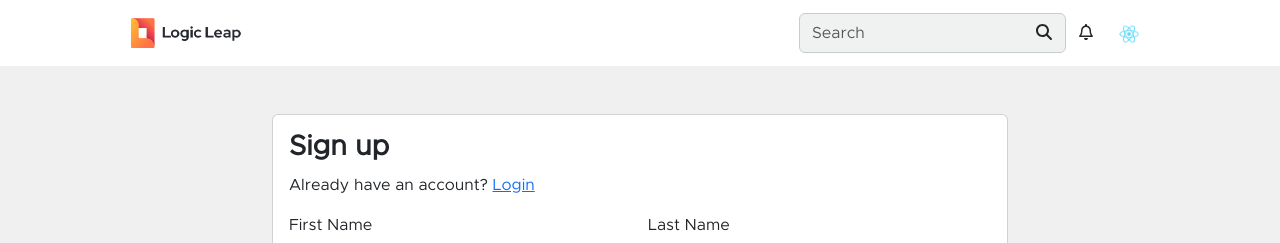
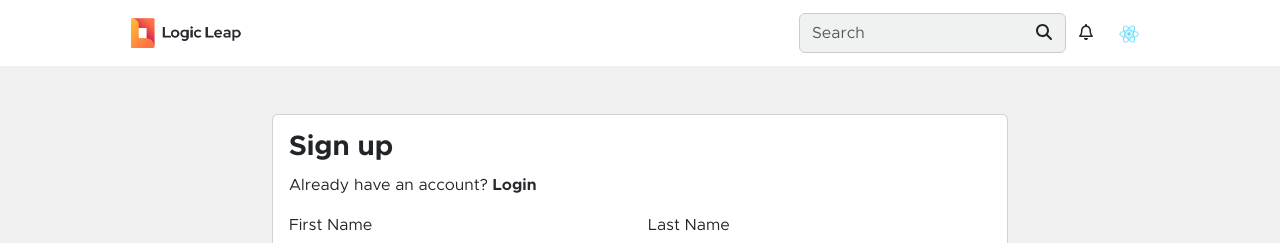
Before and after one commit to lRenasui/Logic-Leap, a React (Create React App) app in the folder frontend/: page /signup in a window 1280 px wide. Shown: the top 243 px of the page. Built offline with nearby package versions, Linux system fonts and the light colour scheme.

Commit message:
arrumando links

```diff
--- a/frontend/src/App.css
+++ b/frontend/src/App.css
@@ -85,3 +85,11 @@ body {
     background-color: var(--gray-1);
     border: .1rem solid var(--gray-2);
   }
+
+/*Links*/
+
+a {
+    font-family: 'Metropolis Bold', sans-serif;
+    color: var(--black);
+    text-decoration:none;
+}
--- a/frontend/src/views/signup.css
+++ b/frontend/src/views/signup.css
@@ -1,7 +1,12 @@
 .signup-page {
-  background-color: #f0f0f0; /* Light grey background */
-  min-height: 100vh; /* Full height of the viewport */
+  background-color: #f0f0f0;
+  min-height: 100vh;
   display: flex;
-  align-items: center; /* Center the container vertically */
-  justify-content: center; /* Center the container horizontally */
+  align-items: center;
+  justify-content: center;
 }
+
+.card-title {
+font-family: 'Metropolis Bold', sans-serif;
+
+}
```
